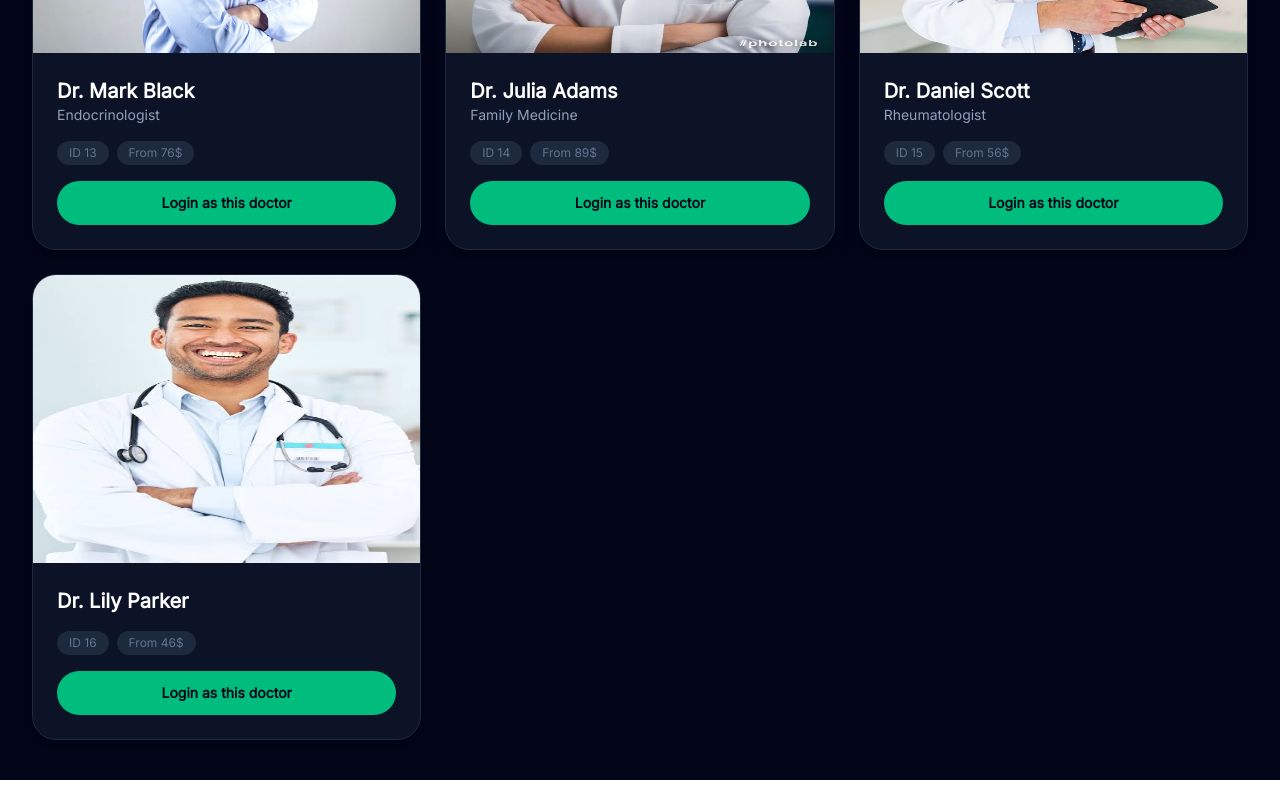
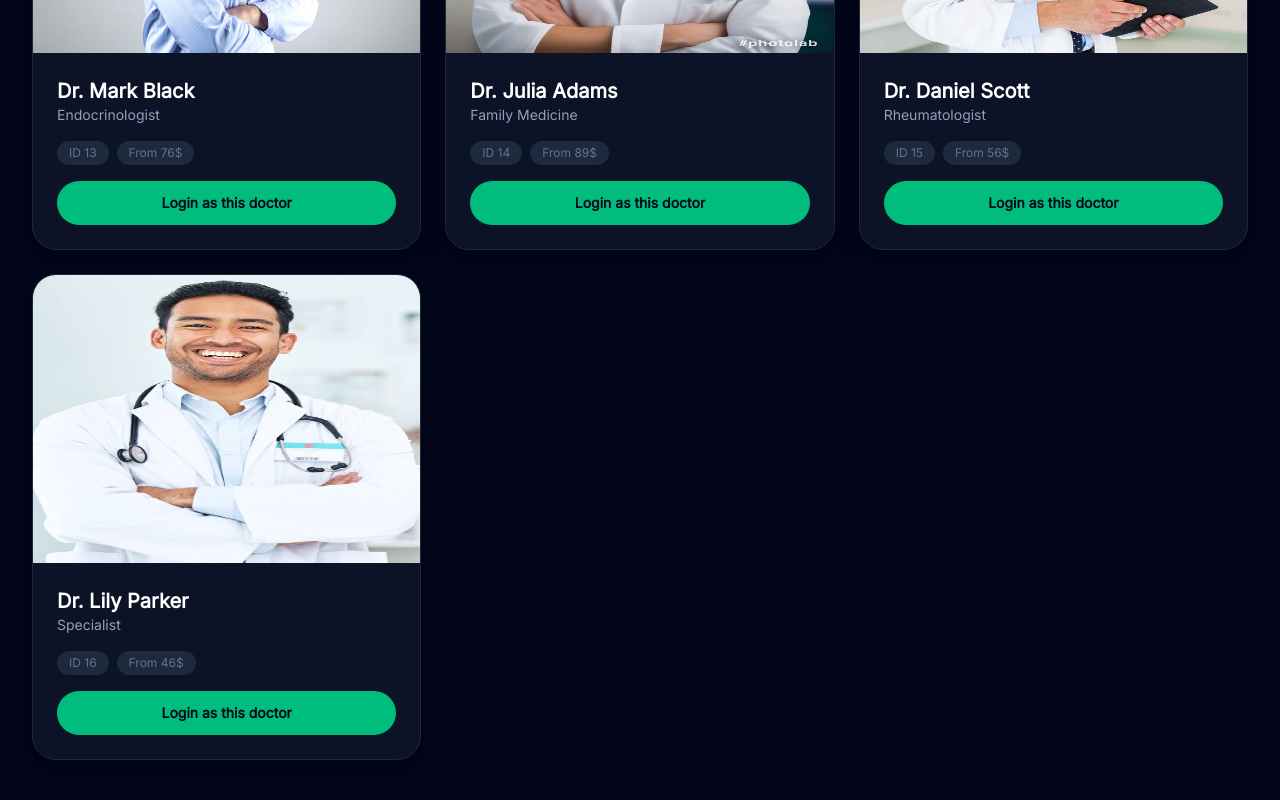
Before and after one commit to MikeWeDev/virtualHealthConsultancy, a Next.js app: page /doctor-login in a window 1280 px wide. Shown: the part 2480-3280 px from the top of the page. Built offline with nearby package versions, Linux system fonts and the light colour scheme; no server answers.

Commit message:
add fallback specialty label

```diff
--- a/app/doctor-login/page.tsx
+++ b/app/doctor-login/page.tsx
@@ -52,7 +52,7 @@ export default function DoctorLoginPage() {
               <div className="space-y-4 p-6">
                 <div>
                   <h2 className="text-xl font-semibold text-white">{doctor.Name}</h2>
-                  <p className="text-sm text-slate-400">{doctor.type}</p>
+                  <p className="text-sm text-slate-400">{doctor.type || 'Specialist'}</p>
                 </div>
                 <div className="flex flex-wrap gap-2 text-xs text-slate-500">
                   <span className="rounded-full bg-slate-800 px-3 py-1">ID {doctor.id}</span>
```
